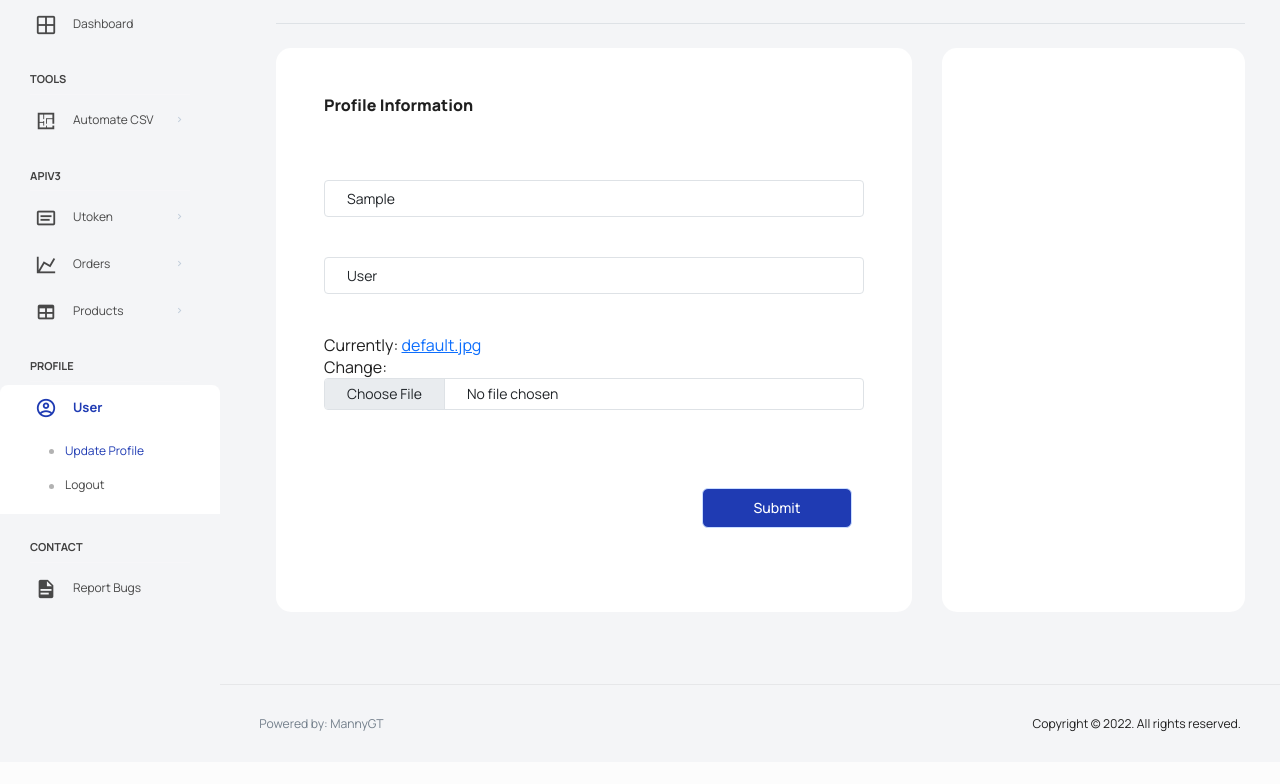
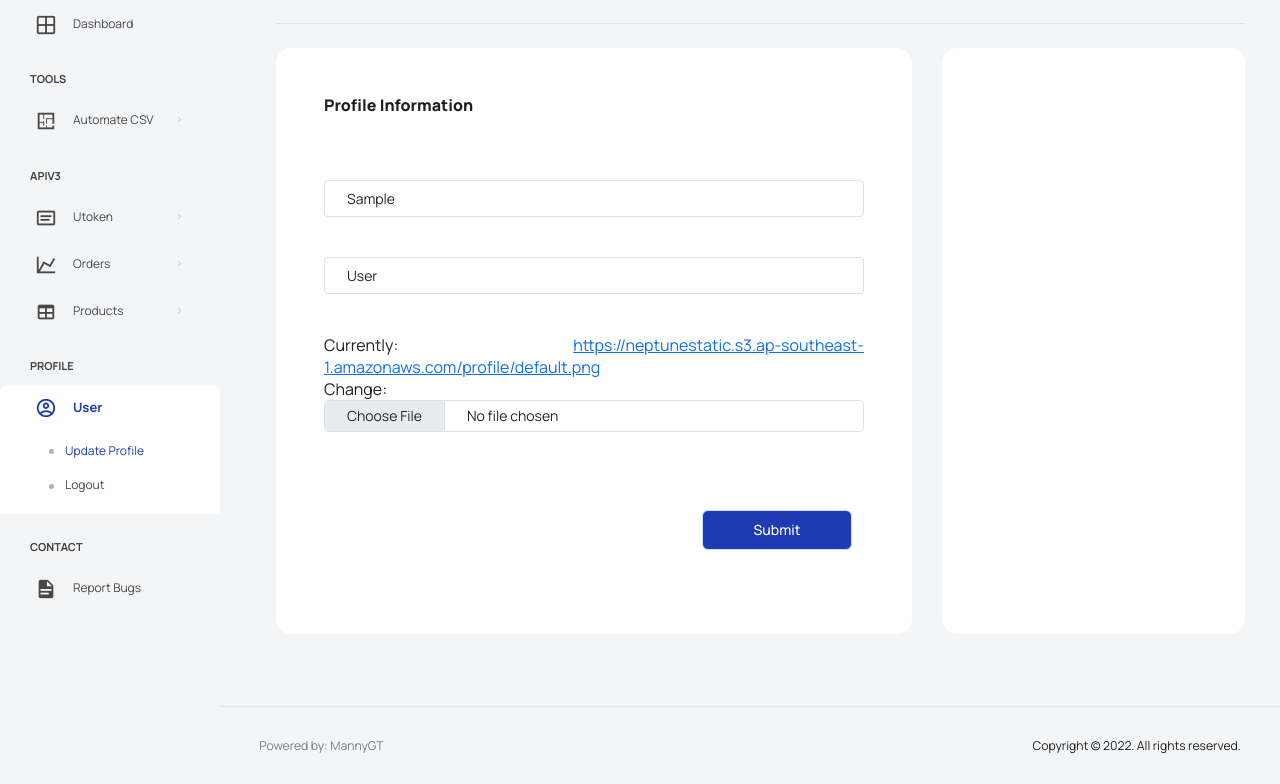
Before and after one commit to manntala/neptunetools, a Django app: page /update/ in a window 1280 px wide. Shown: the part 98-882 px from the top of the page. Before the commit the page ends 830 px from the top, so only its background shows below. Run offline with Django 4.2, Linux system fonts and the light colour scheme; the visitor is signed in with stand-in values (Sample User, id 1); some libraries are stand-ins or nearby versions.

Commit message:
change default

```diff
--- a/account/models.py
+++ b/account/models.py
@@ -65,7 +65,7 @@ class Account(AbstractBaseUser):
 
 class Profile(models.Model):
     user = models.OneToOneField(Account, on_delete=models.CASCADE)
-    image = models.ImageField(upload_to="profile", default='default.jpg')
+    image = models.ImageField(upload_to="profile", default='https://neptunestatic.s3.ap-southeast-1.amazonaws.com/profile/default.png')
 
     def __str__(self):
         return f'{self.user.username} Profile'
--- a/templates/account/register.html
+++ b/templates/account/register.html
@@ -1,6 +1,6 @@
 {% extends 'partials/base.html' %}
 {% load static %}
-{% block title %}Login | Neptune{% endblock title %}
+{% block title %}Register | Neptune{% endblock title %}
 
 {% block content %}
 <div class="col-lg-8 d-flex flex-column">
--- a/templates/account/update.html
+++ b/templates/account/update.html
@@ -1,6 +1,6 @@
 {% extends 'partials/base.html' %}
 {% load static %}
-{% block title %}Login | Neptune{% endblock title %}
+{% block title %}Update | Neptune{% endblock title %}
 {% load crispy_forms_tags %}
 
 {% block content %}
--- a/templates/partials/_navbar.html
+++ b/templates/partials/_navbar.html
@@ -119,10 +119,8 @@
             <a class="nav-link" id="UserDropdown" href="#" data-bs-toggle="dropdown" aria-expanded="false">
 
               {% if user.is_authenticated and user.profile.image %}
-                {% if user.profile.image.url == 'default.jpg' %}
-                    <i class="mdi mdi-account"></i>
-                {% endif %}
-                 <img class="img-xs rounded-circle" src="{{ user.profile.image.url }}" alt="Profile image">
+
+              <img class="img-xs rounded-circle" src="{{ user.profile.image.url }}" alt="Profile image">
               {% else %}
              <i class="mdi mdi-account"></i>
               {% endif %}
```
Also changed, not shown: account/migrations/0004_alter_profile_image.py (added), account/migrations/0005_alter_profile_image.py (added).
